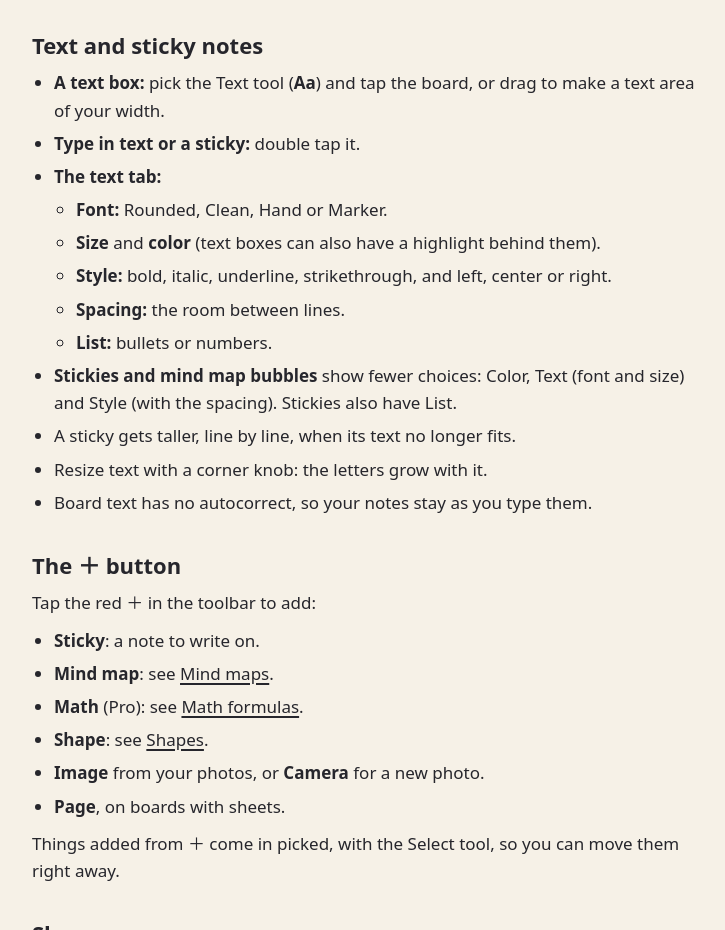
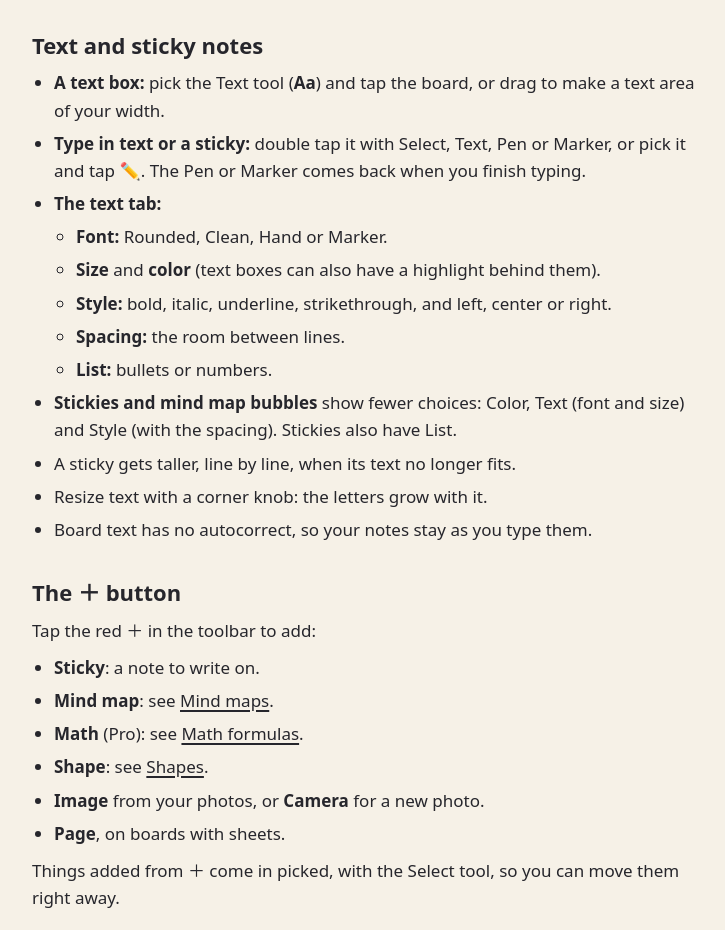
Before and after one commit to ucrers/doodlepad-site, a plain HTML site: page guide.html in a window 1280 px wide. Shown: the part 4420-5350 px from the top of the page, without its empty margins (268-993 px from the left). Drawn offline with Linux system fonts and the light colour scheme.

Commit message:
Guide: double tap to type with pen or marker, and the pencil button
Co-Authored-By: Claude Opus 5.5 <noreply@anthropic.com>

```diff
--- a/guide.html
+++ b/guide.html
@@ -180,7 +180,7 @@
     <h2>Text and sticky notes</h2>
     <ul>
       <li><strong>A text box:</strong> pick the Text tool (<strong>Aa</strong>) and tap the board, or drag to make a text area of your width.</li>
-      <li><strong>Type in text or a sticky:</strong> double tap it.</li>
+      <li><strong>Type in text or a sticky:</strong> double tap it with Select, Text, Pen or Marker, or pick it and tap ✏️. The Pen or Marker comes back when you finish typing.</li>
       <li><strong>The text tab:</strong>
         <ul>
           <li><strong>Font:</strong> Rounded, Clean, Hand or Marker.</li>
```
